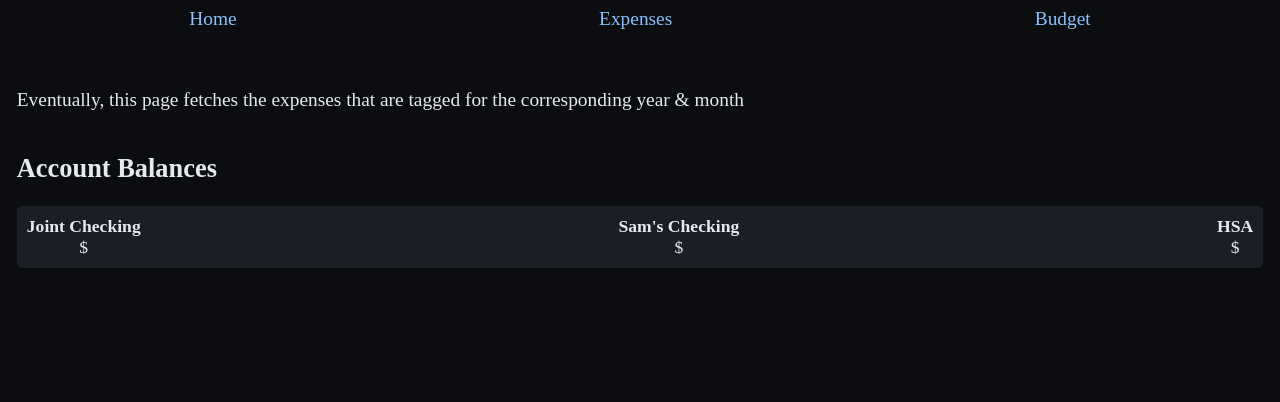
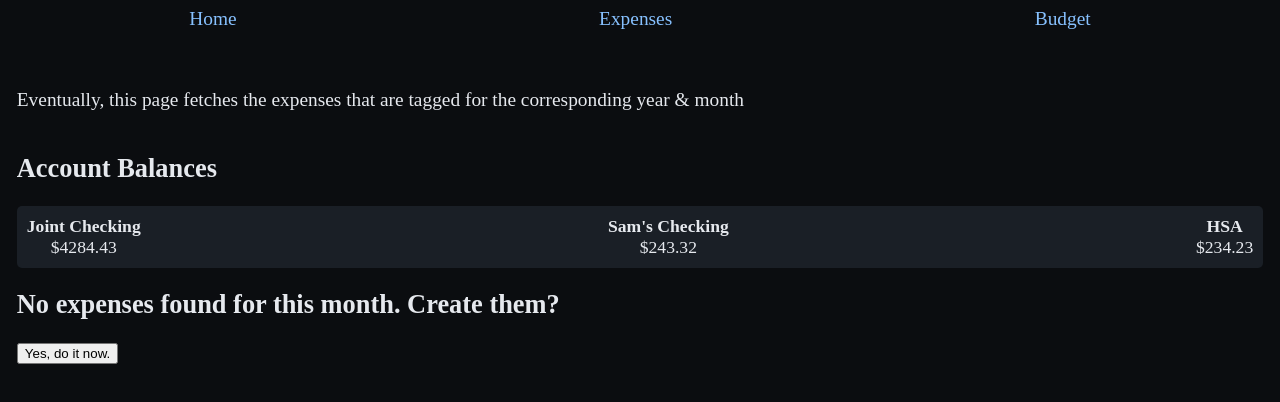
Before and after one commit to Sammantha/finance-app, a Next.js app: page /budget in a window 1280 px wide. Shown: the top 402 px of the page. Built offline with nearby package versions, Linux system fonts and the light colour scheme.

Commit message:
Budget Month
Added fake balances to accounts for display on Budget Month page, added case for no expenses -> create them button

```diff
--- a/app/api/accounts/route.js
+++ b/app/api/accounts/route.js
@@ -1,9 +1,9 @@
 export async function GET(request) {
   // fetch data from your DB here
   const accounts = [
-    { id: 0, name: 'Joint Checking' },
-    { id: 1, name: 'Sam\'s Checking' },
-    { id: 2, name: 'HSA' }
+    { id: 0, name: 'Joint Checking', balance: 4284.43 },
+    { id: 1, name: 'Sam\'s Checking', balance: 243.32 },
+    { id: 2, name: 'HSA', balance: 234.23 }
   ];
 
   return new Response(JSON.stringify(accounts), {
--- a/app/budget/[...month]/Month.module.css
+++ b/app/budget/[...month]/Month.module.css
@@ -18,8 +18,8 @@
 }
 
 .accountName {
-  align-self: center;
   font-weight: bold;
+  text-align: center;
 }
 
 .accountBalance {
--- a/app/budget/[...month]/page.js
+++ b/app/budget/[...month]/page.js
@@ -17,9 +17,11 @@ export default function BudgetMonth(props) {
   let { data, error, isLoading } = useSWR('/api/accounts', fetcher);
   const accounts = data;
   // ({ data, error, isLoading } = useSWR(`/api/expenses/${year}/${month}`, fetcher));
+  // const expenses = data;
 
   {/* State declarations */}
   const [accountBalances, setAccountBalances] = useState(accounts);
+  const [expenses, setExpenses] = useState(null);
 
   {/* State change functions */}
 
@@ -45,6 +47,13 @@ export default function BudgetMonth(props) {
           );
           })}
         </div>
+
+        {/* Expenses */}
+        {/* If no historical/paid expenses exist, we need to create them, so provide a button */}
+        {!expenses && <div>
+          <h2>No expenses found for this month. Create them?</h2>
+          <button>Yes, do it now.</button>
+        </div>}
     </div>
   );
 }
```
